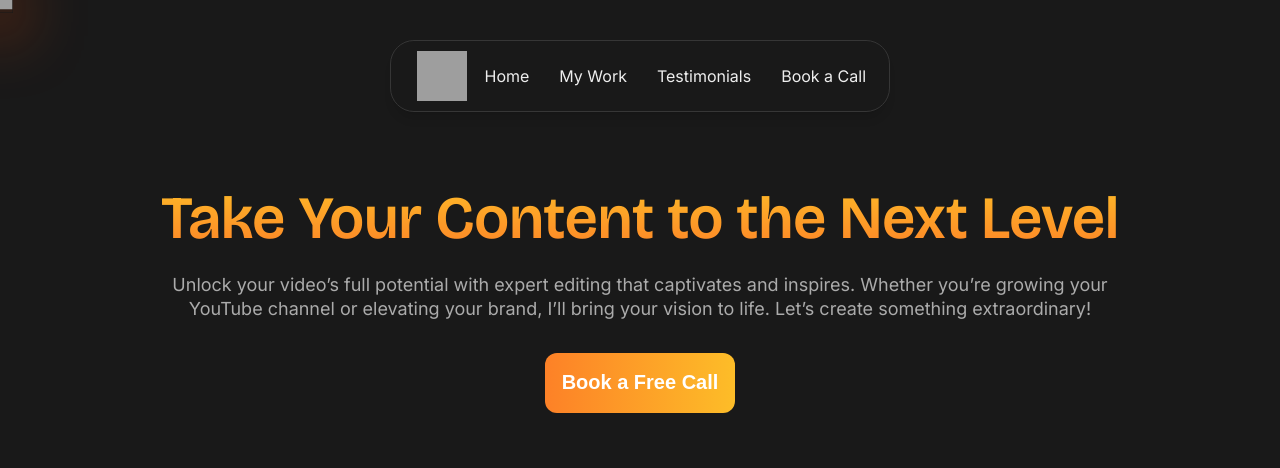
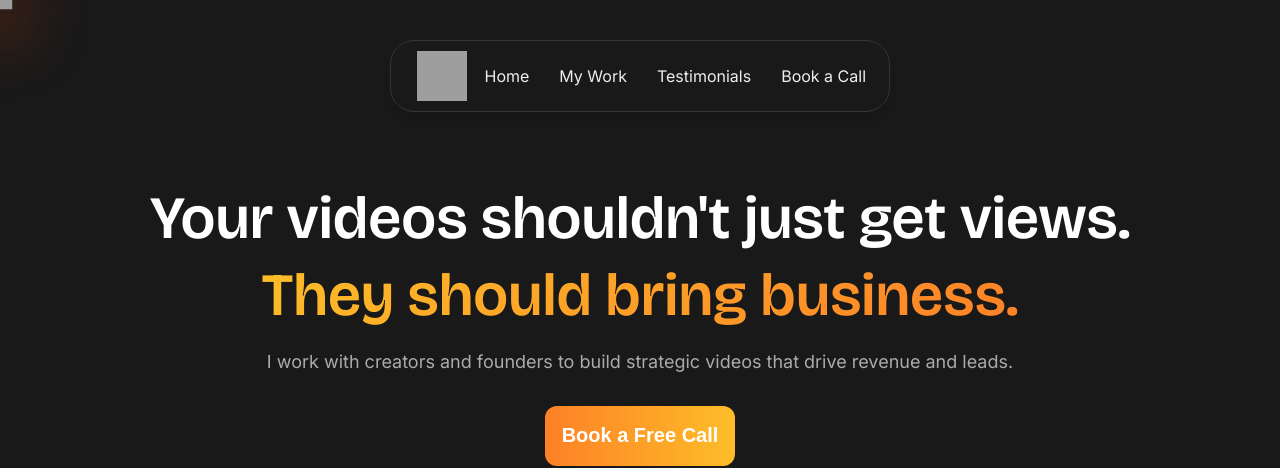
Before and after one commit to chandan-solanki/personal-portfolio, a React (Vite) app: page / in a window 1280 px wide. Shown: the top 468 px of the page. Built offline with nearby package versions, Linux system fonts and the light colour scheme; grey boxes are pictures that could not be loaded.

Commit message:
hero content and footer content change

```diff
--- a/src/App.css
+++ b/src/App.css
@@ -12,6 +12,14 @@ body {
   font-style: normal;
   font-variation-settings:
     "wdth" 100;
+}
+
+
+.gradient {
+  text-decoration: none;
+  background: linear-gradient(135deg, #fdbd28, #fd8127);
+    -webkit-background-clip: text;
+  -webkit-text-fill-color: transparent;
 }
 
 .cursor {
@@ -194,12 +202,12 @@ body {
 
 
 .hero-title span {
-  color: #ff4d00;
+  color: white;
   /* background: linear-gradient(#ff7400, #ff4d00); */
-  background: linear-gradient(#fdbd28, #fd8127);
-  -webkit-background-clip: text;
+  /* background: linear-gradient(#fdbd28, #fd8127); */
+  /* -webkit-background-clip: text;
   background-clip: text;
-  -webkit-text-fill-color: transparent;
+  -webkit-text-fill-color: transparent; */
 }
 
 .hero-btn {
@@ -743,8 +751,8 @@ body {
   transform: scale(1.1);
 }
 
-.testi-nav-btn:hover > img {
-  filter:  brightness(2);
+.testi-nav-btn:hover>img {
+  filter: brightness(2);
 }
 
 .testi-nav-btn:active {
--- a/src/components/Footer.jsx
+++ b/src/components/Footer.jsx
@@ -6,7 +6,7 @@ const Footer = () => {
           <div className="footer-title">
             <h1 className="title">Ready to transform your videos?</h1>
             <span>
-              Book a 15-minute call to create a system tailored to your editing
+              Book a 30-minute call to create a system tailored to your editing
               needs and craft a game plan to make your content stand out.
             </span>
           </div>
--- a/src/components/HeroSection.jsx
+++ b/src/components/HeroSection.jsx
@@ -4,15 +4,14 @@ const HeroSection = () => {
     <div id="home" className="section hero-section">
       <div className="hero-title-container">
         <h1 className="hero-title">
-          <span>Take Your Content to the Next Level</span>
+          <span>Your videos shouldn't just get views.</span>
+          <br />
+          <span className="gradient">They should bring business.</span>
         </h1>
 
         <div className="hero-des">
           <span>
-            Unlock your video’s full potential with expert editing that
-            captivates and inspires. Whether you’re growing your YouTube channel
-            or elevating your brand, I’ll bring your vision to life. Let’s
-            create something extraordinary!
+           I work with creators and founders to build strategic videos that drive revenue and leads.
           </span>
         </div>
 
```
